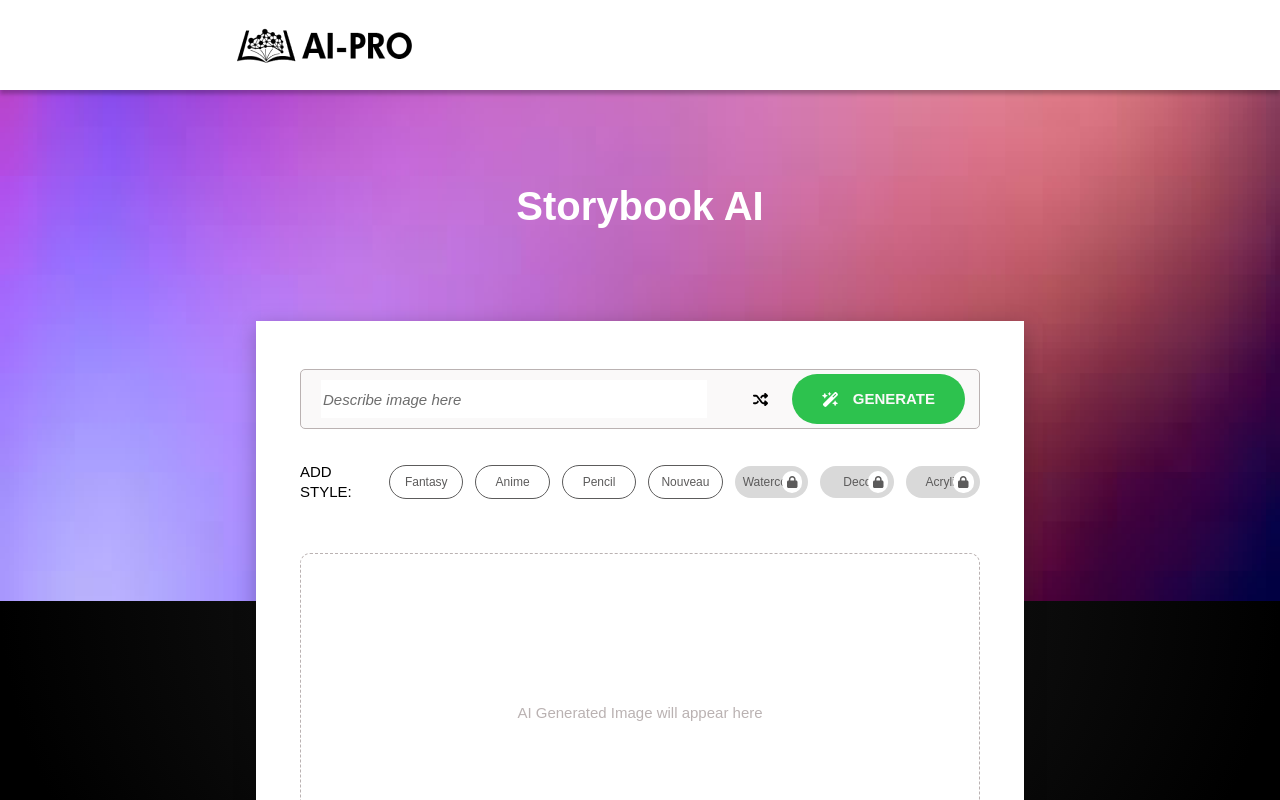
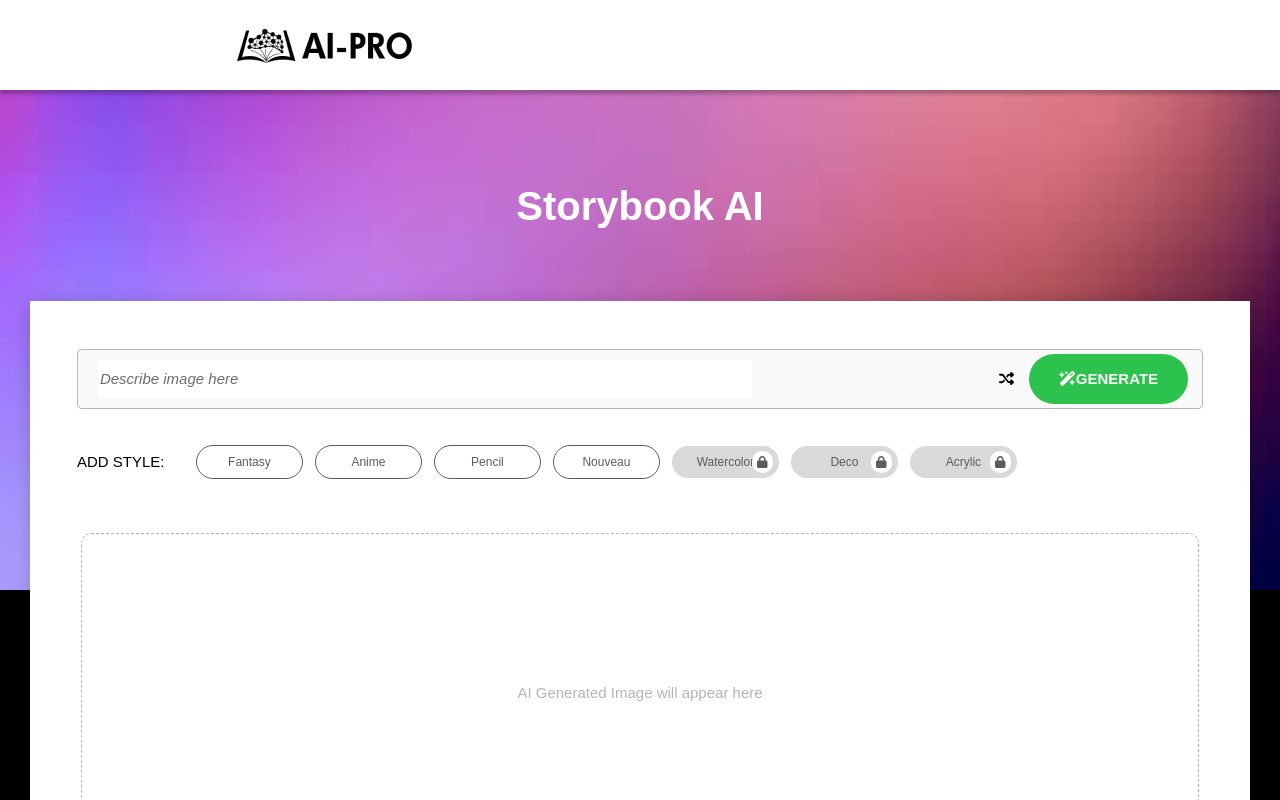
Before and after one commit to topangel1534/storybook, a React (Create React App) app: page /home in a window 1280 px wide. Shown: the top 800 px of the page. Built offline with nearby package versions, Linux system fonts and the light colour scheme; no server answers; a web font is replaced by a local one.

Commit message:
Fix bug on search field

```diff
--- a/src/components/generator/index.scss
+++ b/src/components/generator/index.scss
@@ -79,10 +79,22 @@
     margin: 42px 30px 36px 30px;
   }
 
+  @media screen and (max-width: 1919px) and (min-width: 391px) {
+    width: auto;
+    margin-top: calc(42px + (320 / 160) * 1vw);
+    margin-left: 30px;
+    margin-right: 30px;
+  }
+
   .generator-content {
     padding: 48px 44px 0px 44px;
     @media screen and (max-width: 390px) {
       padding: 28px 25px 0px 25px;
+    }
+
+    @media screen and (max-width: 1919px) and (min-width: 391px) {
+      padding-left: calc(25px + (48 / 28) * 1vw);
+      padding-right: calc(25px + (48 / 28) * 1vw);
     }
   }
 }
@@ -141,7 +153,7 @@
       margin-right: 24px;
       margin-left: 40px;
 
-      @media screen and (max-width: 390px) {
+      @media screen and (max-width: 1919px) and (min-width: 391px) {
         margin-left: 24px;
         margin-right: 15px;
       }
@@ -159,7 +171,7 @@
     background: #2dc24e;
     border-radius: 100px;
     padding: 0 30px;
-    @media screen and (max-width: 390px) {
+    @media screen and (max-width: 520px) {
       height: 30px;
       width: 30px;
       justify-content: center;
@@ -180,6 +192,10 @@
       @media screen and (max-width: 390px) {
         margin-right: 0;
         width: 40px;
+      }
+
+      @media screen and (max-width: 1919px) and (min-width: 391px) {
+        margin-right: 0;
       }
     }
     p {
@@ -303,6 +319,12 @@
   @media screen and (max-width: 390px) {
     padding: 0 25px 35px 25px;
   }
+
+  @media screen and (max-width: 1919px) and (min-width: 391px) {
+    padding-right: calc(25px + (44 / 22) * 1vw);
+    padding-left: calc(25px + (44 / 22) * 1vw);
+  }
+
   .before-generate {
     height: 318px;
     line-height: 318px;
```
